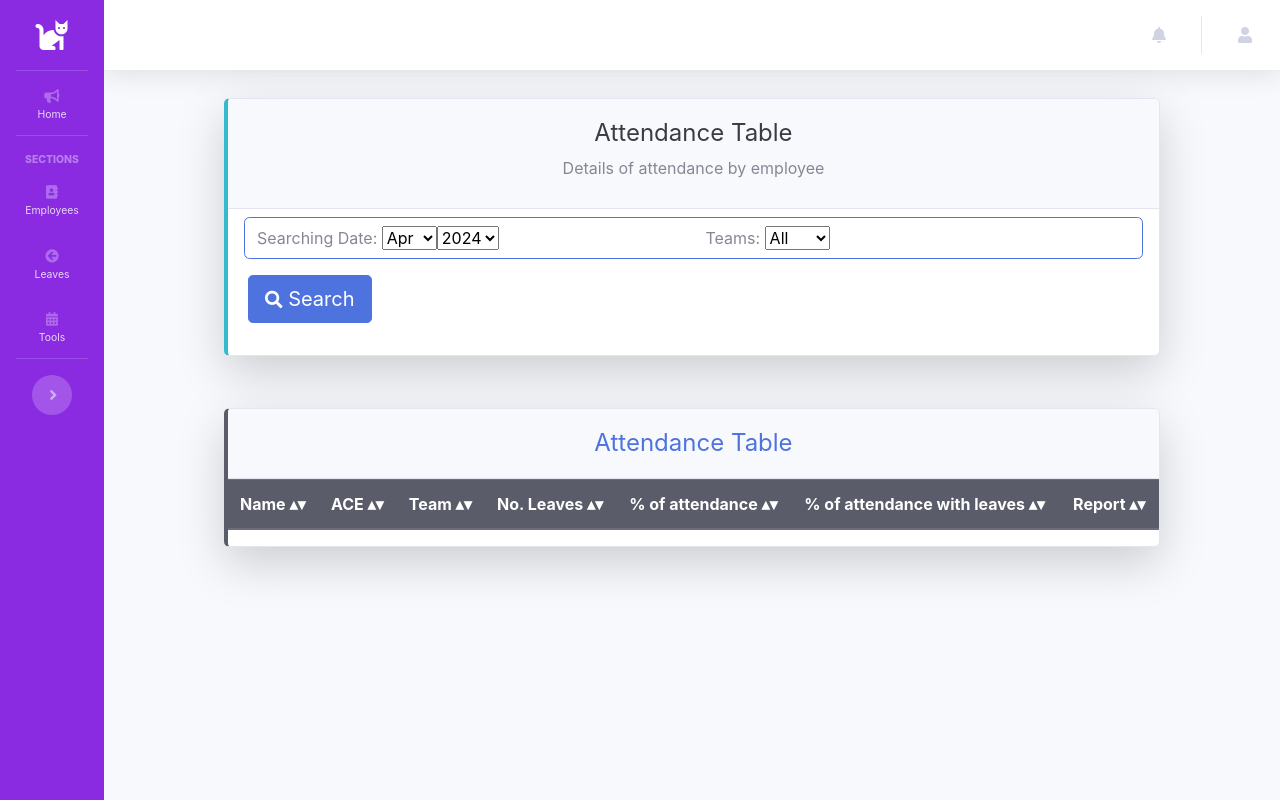
After one commit to gryphathie/attedanceApp, a Django app: page /history/attendance_table/ in a window 1280 px wide. The commit adds this page. Run offline with Django 4.2, Linux system fonts and the light colour scheme; lists and menus that the app fills with data are empty; some libraries are stand-ins or nearby versions.

Commit message:
[UPDATE] Concept coded for attendance table using only the employee id and the leaves

```diff
--- a/App/history/forms.py
+++ b/App/history/forms.py
@@ -5,6 +5,9 @@ from user.models import Employee
 from django.forms import ModelChoiceField
 from datetime import datetime
 
+TEAMS = [("All", "All"),
+        ("BFS", "BFS"),
+        ("DEVS", "DEVS")]
 
 class CsvForm(forms.ModelForm):
     class Meta:
@@ -23,3 +26,8 @@ class HistoryForm(forms.Form):
     date_from = forms.DateField(required=True, widget=forms.TextInput(attrs={'type': 'date', 'value': datetime.now().strftime("%Y-%m-%d")}))
     date_to = forms.DateField(required=True, widget=forms.TextInput(attrs={'type': 'date', 'value': datetime.now().strftime("%Y-%m-%d")}))
     all_records = forms.BooleanField(required=False, initial=False)
+
+
+class AttendanceTimeForm(forms.Form):
+    date = forms.DateField(required=True, initial=datetime.now(), widget=forms.SelectDateWidget(months = {1:"Jan", 2:"Feb", 3:"Mar", 4:"Apr", 5:"May",6:"Jun",7:"Jul",8:"Aug",9:"Sep",10:"Oct",11:"Nov",12:"Dec"}))
+    teams = forms.ChoiceField(choices=TEAMS, initial="All")
--- a/App/history/urls.py
+++ b/App/history/urls.py
@@ -4,4 +4,5 @@ from .views import *
 urlpatterns = [
     path('import/', CsvHistoryView.as_view(), name='import_history'),
     path('history/', SearchEmployeeAttendance.as_view(), name='history'),
+    path('attendance_table/', AttendanceTable.as_view(), name='attendance_table'),
 ]
--- a/App/history/views.py
+++ b/App/history/views.py
@@ -1,14 +1,15 @@
 from django.shortcuts import render
-from django.views.generic import View
+from django.views.generic import View, ListView
 from django.contrib import messages
-from .forms import CsvForm, HistoryForm
+from .forms import CsvForm, HistoryForm, AttendanceTimeForm
 from .models import Csv, History
 from user.models import Employee, Leave, Guest
 from django.db.models.query import Q
 import pandas as pd
 from datetime import datetime
 from django.utils import timezone
-import csv, xlrd
+from calendar_app.models import CalendarDay
+import csv, xlrd, calendar
 
 class CsvHistoryView(View):
     def get(self, request):
@@ -224,3 +225,77 @@ class SearchEmployeeAttendance(View):
             data_combined = data_combined.union(h)
             n+=1
         return data_combined.order_by('date', 'time')
+
+
+class AttendanceTable(View):
+    def get(self, request):
+        # employees = Employee.objects.all()
+        form = AttendanceTimeForm()
+        context = {
+            'form': form,
+            # 'employees': employees,
+        }
+        return render(request, 'history/attendance_table.html', context)
+
+
+    def post(self, request):
+        form = AttendanceTimeForm(request.POST)
+        employees = None
+        devs_days = 0
+        bfs_days = 0
+        devs_list = list()
+        bfs_list = list()
+        month = request.POST.get("date_month")
+        year = request.POST.get("date_year")
+        team = request.POST.get("teams")
+        first_day = datetime(int(year), int(month), 1)
+        last_day = datetime(int(year),int(month), calendar.monthrange(int(year), int(month))[1])
+        teams_calendar = CalendarDay.objects.filter(
+            Q(datetime__range=[first_day, last_day])
+        )
+        print(teams_calendar)
+
+        if team == "DEVS":
+            employees = Employee.objects.filter(team="DEVS")
+            teams_calendar = teams_calendar.filter(
+                Q(team__in=["DEVS", "All"])
+            ).order_by("name")
+            devs_days = teams_calendar.count()
+
+            for employee in employees:
+                history = History.objects.filter(
+                    Q(card_number__in=[employee.card_number1,employee.card_number2,employee.card_number3]),
+                    Q(date__range=[first_day,last_day])
+                ).order_by("date", "time").distinct("date")
+                leaves = Leave.objects.filter(
+                    Q(employee=employee),
+                    Q(start_date__range=[first_day,last_day])
+                )
+                devs_list.append([employee.name, employee.ace, employee.team, leaves.count(),(history.count()/devs_days)*100, ((history.count()+leaves.count())/devs_days)*100])
+        elif team == "BFS":
+            employees = Employee.objects.filter(team="BFS")
+            teams_calendar = teams_calendar.filter(
+                Q(team__in=["BFS", "All"])
+            )
+            bfs_days = teams_calendar.count()
+        else:
+            employees = Employee.objects.all()
+            devs_days = teams_calendar.filter(
+                    Q(team__in=["DEVS", "All"])
+                ).count()
+            bfs_days = teams_calendar.filter(
+                    Q(team__in=["BFS", "All"])
+                ).count()
+
+        print(devs_days, bfs_days)
+        print(devs_list)
+
+        #TODO: importar el modelo de Calendario para compararlo
+        #con los días que correspondían a cada equipo y sacar los %
+
+
+        context = {
+            'form': form,
+            'employees': devs_list,
+        }
+        return render(request, 'history/attendance_table.html', context)
--- a/App/templates/base.html
+++ b/App/templates/base.html
@@ -138,6 +138,9 @@
           >
             <div class="bg-white py-2 collapse-inner rounded">
               <h6 class="collapse-header">Search:</h6>
+              <a class="collapse-item" href="{% url 'attendance_table' %}"
+                >Attendance Table</a
+              >
               <a class="collapse-item" href="{% url 'history' %}"
                 >History</a
               >
--- /dev/null
+++ b/App/templates/history/attendance_table.html
@@ -0,0 +1,128 @@
+{% extends "base.html" %}
+{% load static %}
+{% load crispy_forms_tags %}
+{% block content %}
+
+<style>
+  table.sortable
+    th:not(.sorttable_sorted):not(.sorttable_sorted_reverse):not(
+      .sorttable_nosort
+    ):after {
+    content: " \25B4\25BE";
+  }
+</style>
+<link
+  href="http://cdn.jsdelivr.net/timepicker.js/latest/timepicker.min.css"
+  rel="stylesheet"
+/>
+
+<body class="bg-gradient-dark">
+  <div class="container-fluid">
+    <!-- Outer Row -->
+    <div class="row justify-content-center">
+      <div class="col-xl-10 col-lg-12 col-mdd-9">
+        <form method="POST">
+          {% csrf_token %} {% for message in messages %}
+          <div class="alert {{ message.tags }} mb-4" role="alert">
+            <strong>{{ message }}</strong>
+          </div>
+          {% endfor %}
+          <div class="card o-hidden border-left-info shadow-lg my-1">
+            <div class="card-header text-center">
+              <h1 class="h4 text-gray-900 mt-2">Attendance Table</h1>
+              <p>Details of attendance by employee</p>
+            </div>
+            <div class="card-body p-0">
+              <div class="row border border-primary rounded mx-3 my-2 pt-2">
+                <div class="col-6 col-sm-12 col-md-6 col-lg-6">
+                  <label>Searching Date:</label>
+                  {{ form.date }}
+                </div>
+                <div class="col-6 col-sm-12 col-md-6 col-lg-6">
+                  <label>Teams:</label>
+                  {{ form.teams }}
+                </div>
+              </div>
+              <div class="row mx-2 my-3">
+                <div class="col-12">
+                  <button
+                    class="btn btn-primary btn-lg"
+                    type="submit"
+                  >
+                    <i class="fas fa-search fa-sm"></i> Search
+                  </button>
+                </div>
+                <div class="col-12 pt-3">
+                  {% comment %}
+                  <a
+                    class="btn btn-success btn-lg btn-block"
+                    target="_blank"
+                    href="{% url 'history_table' all_accounts=all_accounts account_number=account_number account_type=account_type all_dates=all_dates date_from=date_from date_to=date_to time_before=time_before time_past=time_past all_events=all_events event_1=event_1 event_2=event_2 %}"
+                    ><i class="fas fa-table fa-sm pr-2"></i>Download Report</a
+                  >
+                  {% endcomment %}
+                </div>
+              </div>
+            </div>
+          </div>
+        </form>
+
+        <div class="row">
+          <div class="col-12">
+            <!-- Attendance Table -->
+            <div class="card o-hidden border-left-dark shadow-lg my-5">
+              <div class="card-header text-center">
+                <h1 class="h4 text-primary my-2">Attendance Table</h1>
+              </div>
+              <div class="card-body p-0">
+                <div class="table-responsive">
+                  <table class="sortable table table-striped table-hover">
+                    <thead class="thead-dark">
+                      <tr>
+                        <th scope="col">Name</th>
+                        <th scope="col">ACE</th>
+                        <th scope="col">Team</th>
+                        <th scope="col">No. Leaves</th>
+                        <th scope="col">% of attendance</th>
+                        <th scope="col">% of attendance with leaves</th>
+                        <th scope="col">Report</th>
+                      </tr>
+                    </thead>
+                    <tbody>
+                      {% for employee in employees %}
+                      <tr>
+                        <td>{{ employee.0 }}</td>
+                        <td>{{ employee.1 }}</td>
+                        <td>{{ employee.2 }}</td>
+                        <td>{{ employee.3 }}</td>
+                        <td>{{ employee.4|floatformat:"2" }}%</td>
+                        <td>{{ employee.5|floatformat:"2" }}%</td>
+                        <td></td>
+                      </tr>
+                      {% endfor %}
+                    </tbody>
+                  </table>
+                </div>
+              </div>
+            </div>
+          </div>
+          <div class="col-4">
+          </div>
+        </div>
+      </div>
+    </div>
+  </div>
+</body>
+
+<script src="https://code.jquery.com/jquery-3.5.1.min.js"></script>
+<script src="//cdn.jsdelivr.net/timepicker.js/latest/timepicker.min.js"></script>
+<script>
+  var date_day = $("#id_date_day");
+
+  $(document).ready(function (){
+    date_day.hide();
+  })
+</script>
+
+
+{% endblock %}
```
